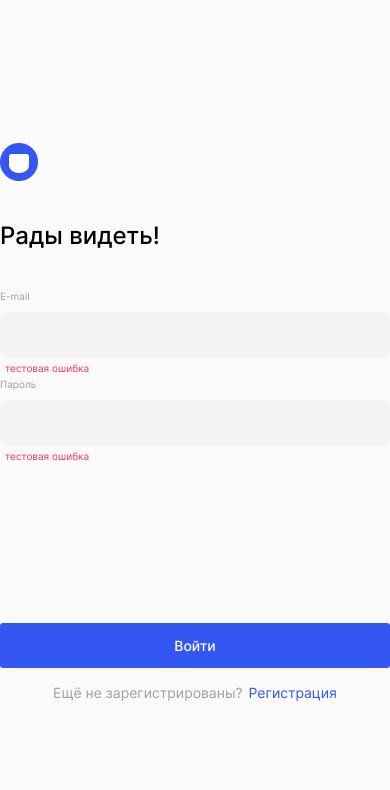
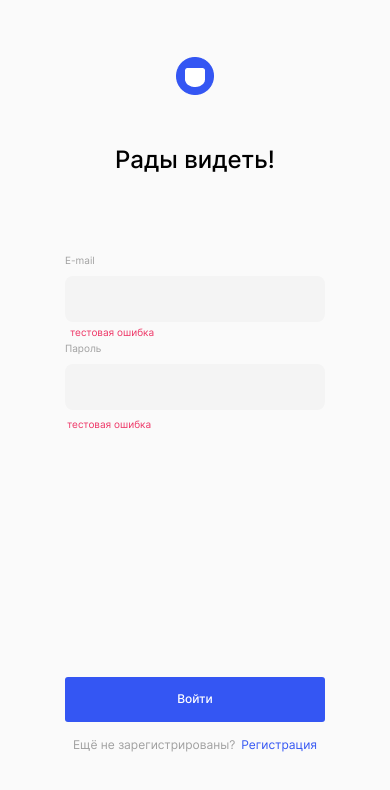
Before and after one commit to atmalive/movies-explorer-frontend, a React (Create React App) app: page /signin in a window 390 px wide. Shown: the top 790 px of the page. Built offline with nearby package versions, Linux system fonts and the light colour scheme.

Commit message:
feat: validation html

```diff
--- a/src/components/Auth/Auth.css
+++ b/src/components/Auth/Auth.css
@@ -135,132 +135,33 @@
 
 @media screen and (max-width: 450px) {
     .auth {
-        height: 100vh;
-        width: 100%;
-        max-width: 1280px;
-        display: flex;
-        flex-direction: column;
-        justify-content: center;
+        height: 90vh;
+        padding: 57px 0 0 0;
+        justify-content: start;
         align-items: center;
     }
     .auth__container {
-        width: 100%;
-        max-width: 396px;
-        display: flex;
-        flex-direction: column;
-        justify-content: center;
-        align-items: center;
+        max-width: 260px;
     }
     .auth__title {
-        align-self: flex-start;
-        font-weight: 500;
-        font-size: 24px;
-        line-height: 1.22;
-        color: #000000;
-        margin: 0 0 40px 0;
+        align-self: center;
+        margin: 0 0 80px 0;
     }
     .auth__form {
-        width: 100%;
-        height: 378px;
-        display: flex;
-        flex-direction: column;
-        justify-content: flex-start;
-        margin: 0 0 16px 0;
-    }
-    .auth__label {
-        position: relative;
-        width: 100%;
-        display: flex;
-        flex-direction: column;
-        justify-content: flex-start;
-        align-items: flex-start;
-        font-weight: 400;
-        font-size: 10px;
-        line-height: 1.2;
-        color: #A0A0A0;
-        margin: 0 0 20px 0;
-    }
-    .auth__err {
-        position: absolute;
-        width: 100%;
-        bottom: -16px;
-        left: 5px;
-        font-weight: 400;
-        font-size: 10px;
-        line-height: 1.2;
-        color: #EE3465;
-    }
-    .auth__input {
-        width: 100%;
-        min-height: 46px;
-        font-weight: 500;
-        font-size: 13px;
-        line-height: 1.22;
-        background: #F4F4F4;
-        border-radius: 8px;
-        box-sizing: border-box;
-        border: none;
-        color: #000000;
-        outline: none;
-        padding: 15px;
-        margin: 10px 0 0 0;
-    }
-    .auth__input_password {
-        color: #EE3465;
+        height: 468px;
     }
     .auth__button {
-        width: 100%;
-        height: 45px;
-        font-weight: 500;
-        font-size: 14px;
-        line-height: 1.22;
-        color: #FFFFFF;
-        background: #3456F3;
-        border-radius: 3px;
-        box-sizing: border-box;
-        border: none;
-        margin: auto 0 0 0;
-        cursor: pointer;
-        transition: 0.2s;
+        font-size: 12px;
     }
-    .auth__button:hover {
-        transform: scale(1.02);
-        opacity: 0.8;
-    }
-    .auth__button:active {
-        transform: scale(0.99);
-        opacity: 1;
-    }
-    .auth__other-link {
-        width: 100%;
-        display: flex;
-        justify-content: center;
-        align-items: flex-start;
-    }
+
     .auth__is-registr {
-        font-weight: 400;
-        font-size: 14px;
-        line-height: 1.22;
-        text-align: center;
-        color: #A0A0A0;
-        margin: 0 6px 0 0;
+        font-size: 12px;
     }
     .auth__link {
-        font-weight: 400;
-        font-size: 14px;
-        line-height: 1.22;
-        text-align: center;
-        text-decoration: none;
-        color: #3456F3;
-        margin: 0;
-        transition: 0.2s;
+        font-size: 12px;
     }
-    .auth__link:hover {
-        transform: scale(1.02);
-        opacity: 0.8;
-    }
-    .auth__link:active {
-        transform: scale(0.99);
-        opacity: 1;
+    .auth__err_name_password {
+        bottom: -20px;
+        left: 2px;
     }
 }
--- a/src/components/Auth/Auth.js
+++ b/src/components/Auth/Auth.js
@@ -26,18 +26,18 @@ export const Auth = ({ title, button, regText, link, linkText }) => {
                     {!isLocationSignIn ? (
                         <label className="auth__label">
                             {' '}
-                            Имя <input type="text" className="auth__input" label="Имя" name="name" />
+                            Имя <input type="text" className="auth__input" label="Имя" name="name" minLength="3" required />
                             <span className="auth__err auth__err_name_name">{err}</span>
                         </label>
                     ) : (
                         ''
                     )}
                     <label className="auth__label">
-                        E-mail <input type="text" className="auth__input" label="E-mail" name="email" />
+                        E-mail <input type="text" className="auth__input" label="E-mail" name="email" minLength="3" required/>
                         <span className="auth__err auth__err_name_email">{err}</span>
                     </label>
                     <label className="auth__label">
-                        Пароль <input type="password" className="auth__input auth__input_password" label="Пароль" name="password" />
+                        Пароль <input type="password" className="auth__input auth__input_password" label="Пароль" minLength="6" name="password" required/>
                         <span className="auth__err auth__err_name_password">{err}</span>
                     </label>
                     <button onClick={onClickButton} className="auth__button">
--- a/src/components/ErrorPage/ErrorPage.css
+++ b/src/components/ErrorPage/ErrorPage.css
@@ -12,7 +12,6 @@
     flex-direction: column;
     justify-content: flex-start;
     align-items: center;
-    /*justify-self: end;*/
 }
 .not-found__title {
     width: 100%;
@@ -53,3 +52,32 @@
 .not-found__back:hover {
     opacity: 0.8;
 }
+
+@media screen and (max-width: 450px) {
+    .not-found {
+        height: 100vh;
+        padding: 0;
+        box-sizing: border-box;
+        justify-content: center;
+    }
+    .not-found__container {
+        display: flex;
+        flex-direction: column;
+        margin: 0;
+        padding: 0;
+    }
+    .not-found__title {
+        font-size: 80px;
+        margin: 0 0 10px 0;
+    }
+    .not-found__text {
+        font-size: 12px;
+        margin: 0 0 284px 0;
+    }
+    .not-found__back {
+        /*justify-self: end;*/
+        font-size: 12px;
+        margin: 0;
+        padding: 0;
+    }
+}
--- a/src/components/Main/Techs/Techs.css
+++ b/src/components/Main/Techs/Techs.css
@@ -92,7 +92,7 @@
 /*    white-space: nowrap;*/
 /*    text-overflow: ellipsis;*/
 /*}*/
-@media screen and (max-width: 769px) {
+@media screen and (max-width: 836px) {
     .techs {
         padding: 91px 50px 90px 50px;
     }
--- a/src/components/Profile/Profile.css
+++ b/src/components/Profile/Profile.css
@@ -125,7 +125,7 @@
 
 @media screen and (max-width: 450px) {
     .profile {
-        height: 100vh;
+        height: 90vh;
         justify-content: start;
         padding: 22% 0 5% 0;
         box-sizing: border-box;
--- a/src/components/Profile/Profile.js
+++ b/src/components/Profile/Profile.js
@@ -12,11 +12,11 @@ export const Profile = () => {
                 <h1 className="profile__title">Привет, Виталий!</h1>
                 <form action="" className="profile__form">
                     <label className="profile__label">
-                        Имя <input type="text" className="profile__input" label="Имя" />
+                        Имя <input type="text" className="profile__input" label="Имя" minLength="3" required/>
                         {/*<span className="profile__err profile__err_name_name">{err}</span>*/}
                     </label>
                     <label className="profile__label">
-                        E-mail <input type="text" className="profile__input" label="E-mail" />
+                        E-mail <input type="text" className="profile__input" label="E-mail" minLength="3" required/>
                         {/*<span className="profile__err profile__err_name_email">{err}</span>*/}
                     </label>
                     <button className="profile__button">Редактировать</button>
--- a/src/components/shared/Logo/Logo.css
+++ b/src/components/shared/Logo/Logo.css
@@ -23,5 +23,8 @@
 
 
 @media screen and (max-width: 450px) {
-
+    .logo_auth {
+        align-self: center;
+        margin: 0 0 50px 0;
+    }
 }
```
Also changed, not shown: src/components/ErrorPage/ErrorPage.js (line endings or trailing spaces).
